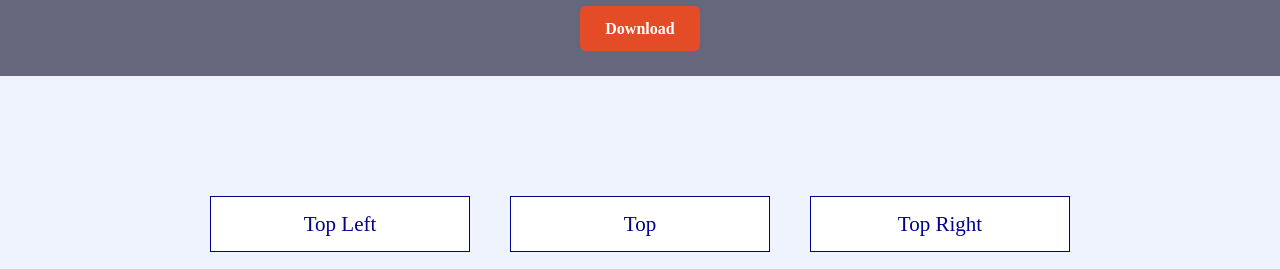
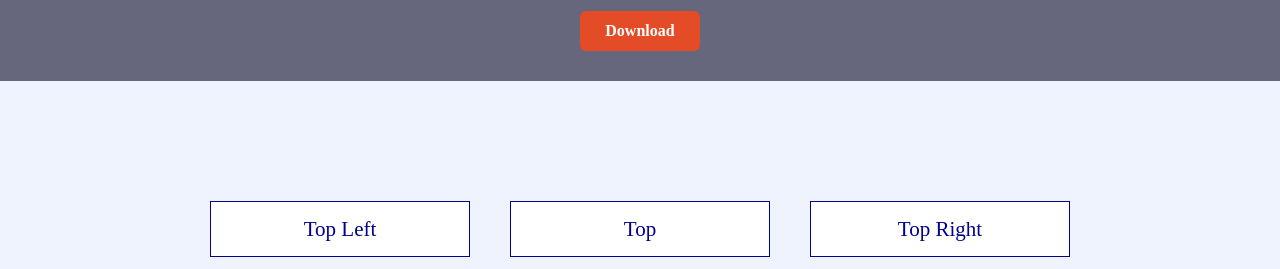
Before and after one commit to JofunLiang/tooltip, a plain HTML site: page index.html in a window 1280 px wide. Shown: the part 116-385 px from the top of the page. Drawn offline with Linux system fonts and the light colour scheme.

Commit message:
Update index.html

```diff
--- a/index.html
+++ b/index.html
@@ -37,12 +37,12 @@
 			.header a{
 				display: block;
 				width:120px;
-				height:45px;
-				line-height:45px;
+				height:40px;
+				line-height:40px;
 				background-color:#E34C26;
     				color: #fff;
 				font-weight:bold;
-				margin:5px auto;
+				margin:10px auto;
 				text-decoration:none;
 				border-radius:6px;
 			}
```
